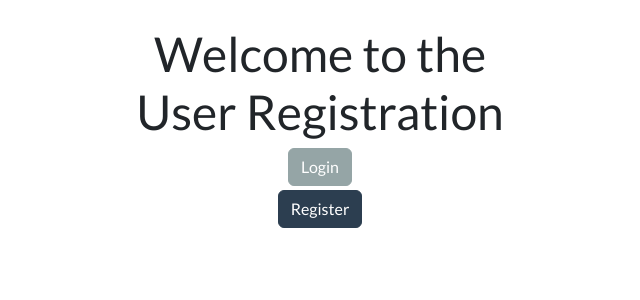
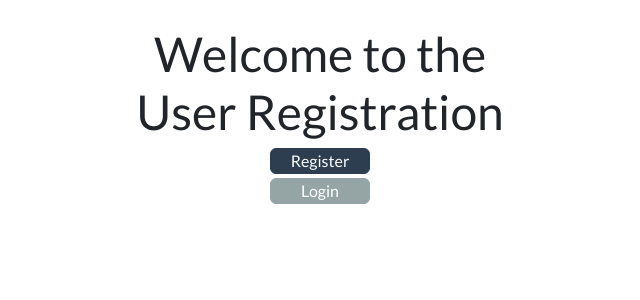
Before and after one commit to Vladimir4063/UserRegister-FlaskPosgre-Vladimir, a Flask app: page / in a window 1280 px wide. Shown: the part 72-372 px from the top of the page, without its empty margins (320-960 px from the left). Run offline with Flask 2, Linux system fonts and the light colour scheme; some libraries are stand-ins or nearby versions.

Commit message:
modification is body, dissable notify

```diff
--- a/app.py
+++ b/app.py
@@ -1,7 +1,7 @@
 from json import load
 from flask import Flask, render_template, request, redirect, url_for, flash
 from psycopg import connect
-from notifypy import Notify
+# from notifypy import Notify
 from dotenv import load_dotenv
 from os import environ
 
@@ -16,7 +16,7 @@ dbname = environ.get('DB_NAME')
 user = environ.get('DB_USER')
 password = environ.get('DB_PASSWORD')
 
-notification = Notify()
+# notification = Notify()
 
 def get_connection():
     conn = connect(host=host, port = port, dbname = dbname, user=user, password = password)
--- a/templates/home.html
+++ b/templates/home.html
@@ -6,9 +6,10 @@
 <div class="container" style="margin-top: 25px">
     <div class="text-center">
         <h1>Welcome to the <br/> User Registration</h1>
-        <a href="/login"><button class="btn btn-secondary mb-1">Login</button></a>
+        <a href="/register"><button class="btn btn-primary mb-1" style="padding: 0px 20px;">Register</button></a>
         <br/>
-        <a href="/register"><button class="btn btn-primary">Register</button></a>
+        <a href="/login"><button class="btn btn-secondary" style="padding: 0px 30px;">Login</button></a>
+
     </div>
 </div>
 {% endblock %}
```
